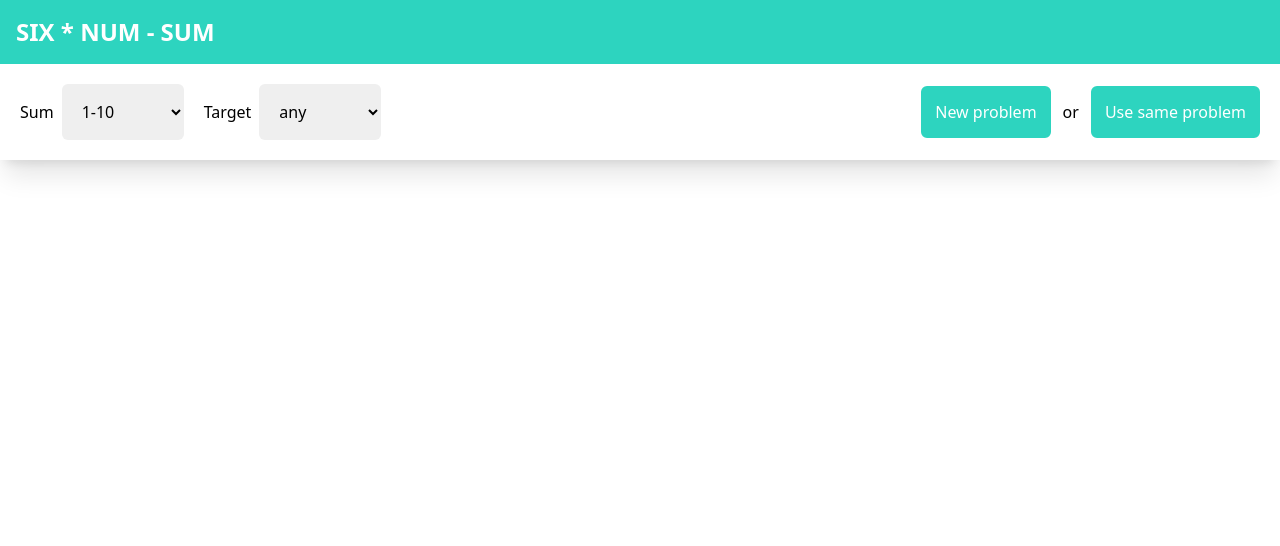
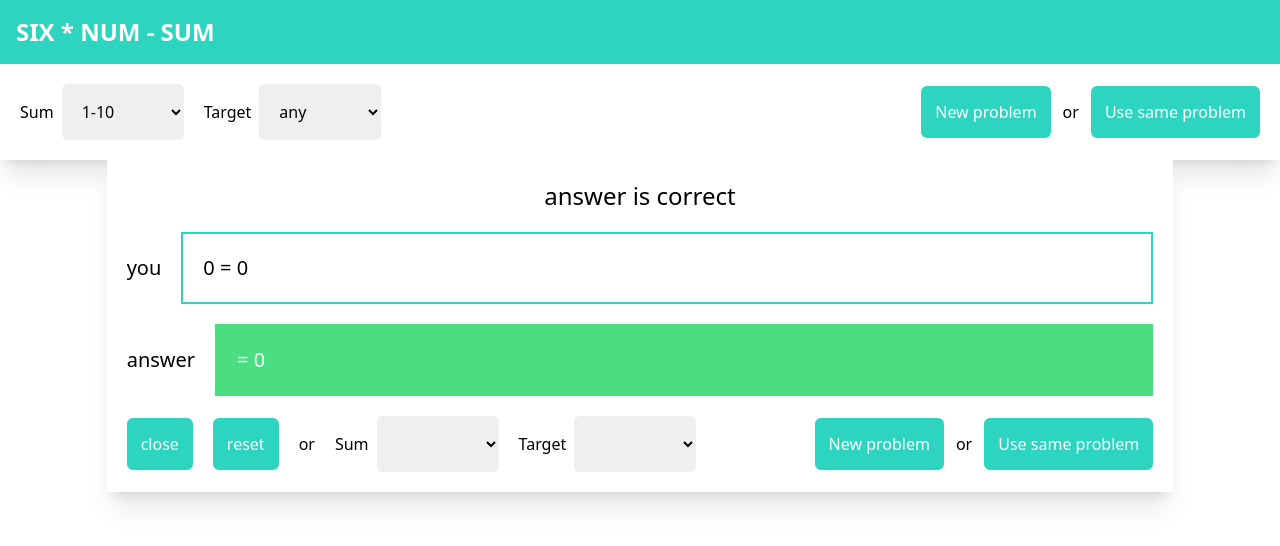
Before and after one commit to chris434/six-num-sum, a SvelteKit app: page / in a window 1280 px wide. Shown: the top 546 px of the page. Built offline with nearby package versions, Linux system fonts and the light colour scheme.

Commit message:
refactor: close modal when new problem

```diff
--- a/src/components/configBar.svelte
+++ b/src/components/configBar.svelte
@@ -11,6 +11,13 @@
     let targetRange: TargetSumRangeType
   const {generateProblem}=  getProblem()
 
+  export let newProblemCb:()=>void=()=> {}
+
+   function newProblem(){
+    generateProblem(sumRange,targetRange)
+    newProblemCb()
+   }
+
 
 </script>
 <section class="w-full" >
@@ -21,7 +28,7 @@
        <Select bind:option={targetRange}  label="Target" options={TARGET_RANGE} />
     </div>
     <div class="flex gap-3 items-center xs2:flex-row flex-col justify-center">
-       <Button onclick={() =>generateProblem(sumRange,targetRange)}>New problem</Button>
+       <Button onclick={newProblem}>New problem</Button>
         <div>or</div>
         <Button>Use same problem</Button>
     </div>
--- a/src/components/modal.svelte
+++ b/src/components/modal.svelte
@@ -8,7 +8,9 @@
     const problem = getProblem()
     const {reset}=problem
 
-   $:if(dialog&&$problem.answerHasBeenChecked&&$problem.answerIsCorrect) dialog.showModal()
+   $:if(dialog&&$problem.answerHasBeenChecked&&$problem.answerIsCorrect) {
+    dialog.showModal()
+  }
 
    function closeModal() {
     dialog.close()
@@ -16,7 +18,7 @@
 
 </script>
 
-<dialog bind:this={dialog} class="sm:w-10/12 w-full  shadow-xl  absolute  z-10 outline-none p-5">
+<dialog open bind:this={dialog} class="sm:w-10/12 w-full  shadow-xl  absolute  z-10 outline-none p-5">
   <h2 class="text-2xl text-center mb-5">answer is correct</h2>
   <SumBar/>
   <AnswerBar/>
@@ -30,7 +32,7 @@
     </div>
 
     <div>or</div>
-     <ConfigBar/>
+     <ConfigBar newProblemCb={closeModal}/>
   </div>
 
 </dialog>
--- a/src/routes/+layout.svelte
+++ b/src/routes/+layout.svelte
@@ -1,6 +1,5 @@
 <script lang="ts">
     import '../app.css'
-	import ConfigBar from '../components/configBar.svelte';
 	import { setProblem } from '../contexts/problemContext'
 	import Header from '../components/header.svelte';
 	import Modal from '../components/modal.svelte';
```
